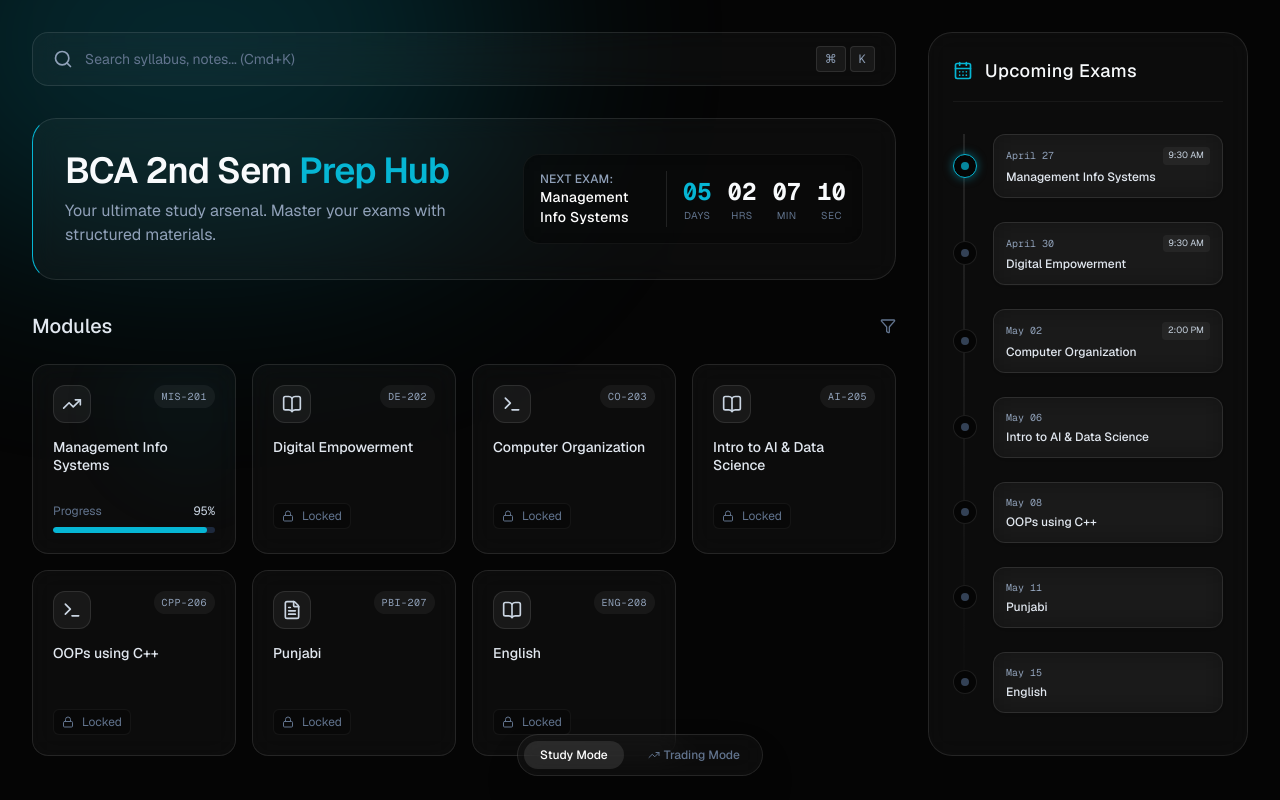
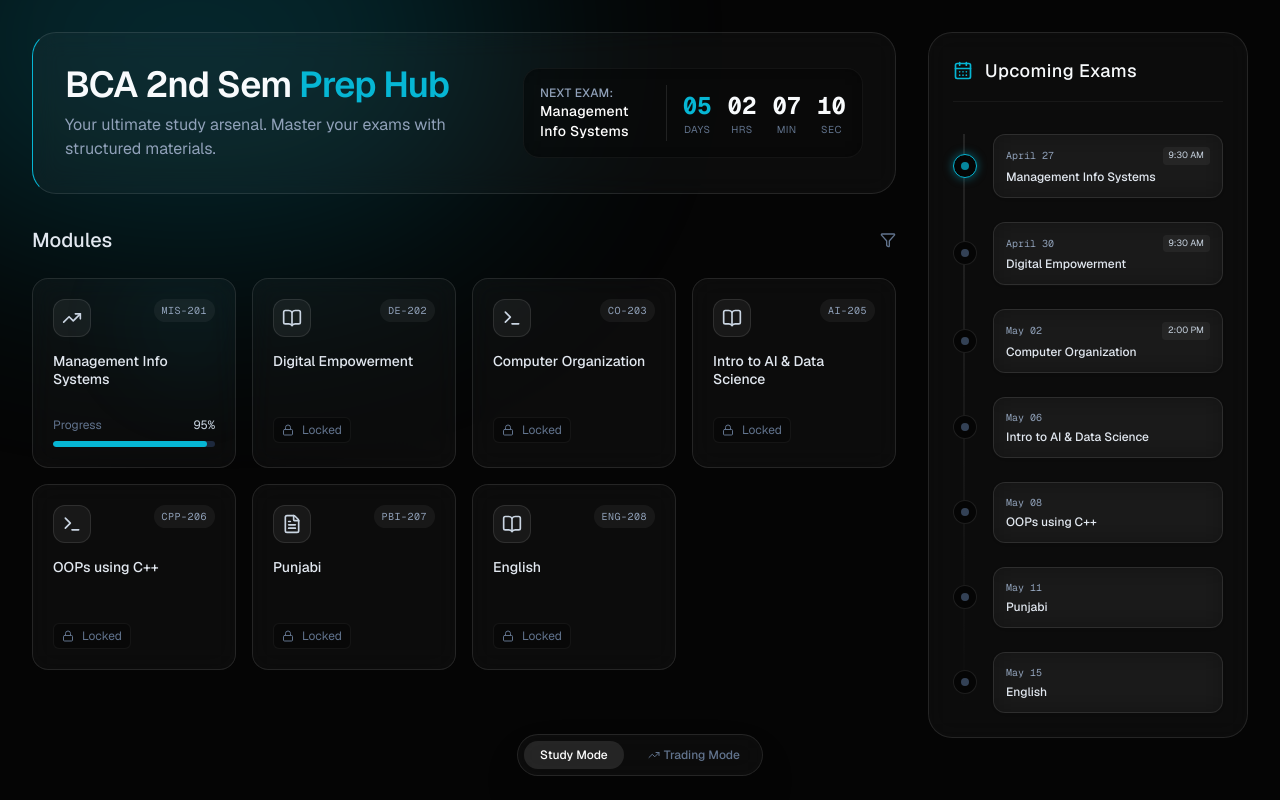
Before and after one commit to baljotchohan/BCA-2ND-SEM, a Next.js app in the folder study-dashboard/: page /BCA-2ND-SEM/ in a window 1280 px wide. Built offline with nearby package versions, Linux system fonts and the light colour scheme.

Commit message:
refactor: remove search functionality and associated state from study dashboard UI

```diff
--- a/study-dashboard/app/page.tsx
+++ b/study-dashboard/app/page.tsx
@@ -4,7 +4,6 @@
 import { useState, useEffect } from "react";
 import { motion, AnimatePresence } from "framer-motion";
 import {
-  Search,
   BookOpen,
   Clock,
   CalendarDays,
@@ -232,12 +231,10 @@ function CountdownDisplay({ nextExam, accentColor }: { nextExam: Subject; accent
   );
 }
 
-
 export default function StudyDashboard() {
   const [tradingMode, setTradingMode] = useState(false);
   const [activeSubject, setActiveSubject] = useState<Subject | null>(null);
   const [activeTab, setActiveTab] = useState("questions");
-  const [searchQuery, setSearchQuery] = useState("");
   const [mounted, setMounted] = useState(false);
   const [upcomingExams, setUpcomingExams] = useState<Subject[]>([]);
 
@@ -284,29 +281,6 @@ export default function StudyDashboard() {
       <div className="max-w-7xl mx-auto px-4 sm:px-6 lg:px-8 py-6 md:py-8 flex flex-col md:flex-row gap-6 md:gap-8 relative z-10">
         {/* LEFT COLUMN: Main Content */}
         <div className="flex-1 space-y-6 md:space-y-8 min-w-0">
-          {/* Top Bar: Search */}
-          <motion.div
-            initial={{ y: -20, opacity: 0 }}
-            animate={{ y: 0, opacity: 1 }}
-            className="glass-panel rounded-2xl p-2 flex items-center relative group"
-          >
-            <Search className="w-5 h-5 text-slate-400 ml-3 shrink-0" />
-            <input
-              type="text"
-              placeholder="Search syllabus, notes... (Cmd+K)"
-              className="bg-transparent border-none outline-none flex-1 px-3 py-2 text-sm text-slate-200 placeholder:text-slate-500 min-w-0"
-              value={searchQuery}
-              onChange={(e) => setSearchQuery(e.target.value)}
-            />
-            <div className="hidden sm:flex items-center gap-1 mr-3 shrink-0">
-              <kbd className="bg-white/5 border border-white/10 rounded px-2 py-1 text-xs text-slate-400">
-                ⌘
-              </kbd>
-              <kbd className="bg-white/5 border border-white/10 rounded px-2 py-1 text-xs text-slate-400">
-                K
-              </kbd>
-            </div>
-          </motion.div>
 
           {/* Hero Header */}
           <motion.div
@@ -348,12 +322,7 @@ export default function StudyDashboard() {
             </div>
 
             <div className="grid grid-cols-1 sm:grid-cols-2 lg:grid-cols-4 gap-4">
-              {subjects
-                .filter((s) =>
-                  s.name.toLowerCase().includes(searchQuery.toLowerCase()) ||
-                  s.code.toLowerCase().includes(searchQuery.toLowerCase())
-                )
-                .map((subject, idx) => (
+              {subjects.map((subject, idx) => (
                 <motion.div
                   key={subject.id}
                   initial={{ opacity: 0, y: 20 }}
```
